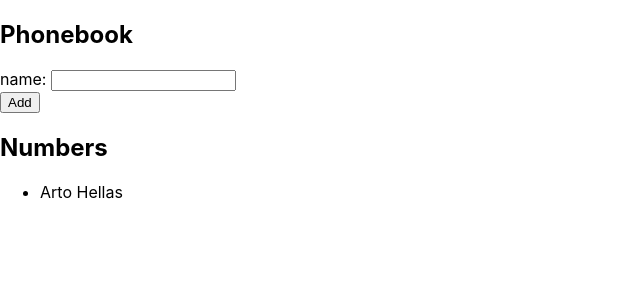
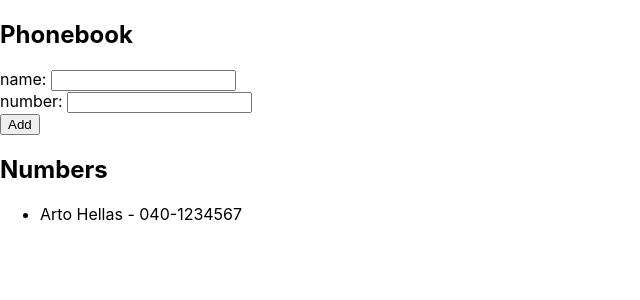
Before and after one commit to crrojas88/fullstack-open, a React (Create React App) app in the folder part2/the-phonebook/: page / in a window 1280 px wide. Shown: the top 300 px of the page, without its empty margins (0-640 px from the left). Built offline with nearby package versions, Linux system fonts and the light colour scheme.

Commit message:
Completed 2.8 - added newNumber state and expanded addContact

```diff
--- a/part2/the-phonebook/src/App.js
+++ b/part2/the-phonebook/src/App.js
@@ -2,38 +2,49 @@ import React, { useState } from 'react'
 
 const App = () => {
   const [ persons, setPersons ] = useState([
-    { name: 'Arto Hellas' }
+    { name: 'Arto Hellas', number: '040-1234567' }
   ])
   const [ newName, setNewName ] = useState('')
+  const [ newNumber, setNewNumber ] = useState('')
 
   const handleChange = (e) => {
-    setNewName(e.target.value)
+    const value = e.target.value
+
+    if(e.target.name === 'newName'){
+      setNewName(value)
+    } else {
+      setNewNumber(value)
+    }
   }
 
-  const addName = (e) => {
+  const addContact = (e) => {
     e.preventDefault()
 
     const nameObj = {
-      name: newName
+      name: newName,
+      number: newNumber
     }
 
     for (let i = 0; i < persons.length; i++) {
       if(!persons[i].name.includes(newName)) {
         setPersons(persons.concat(nameObj))
-        setNewName('')
       } else {
         alert(`${newName} already exists`)
-        setNewName('')
       }
     }
+    setNewName('')
+    setNewNumber('')
   }
 
   return (
     <div>
       <h2>Phonebook</h2>
-      <form onSubmit={addName}>
+      <form onSubmit={addContact}>
         <div>
-          name: <input value={newName} onChange={handleChange}/>
+          name: <input name='newName' value={newName} onChange={handleChange}/>
+        </div>
+        <div>
+          number: <input name='newNumber' value={newNumber} onChange={handleChange}/>
         </div>
         <div>
           <button type="submit">Add</button>
@@ -41,7 +52,7 @@ const App = () => {
       </form>
       <h2>Numbers</h2>
       <ul>
-          {persons.map(person => <li key={person.name}>{person.name}</li>)}
+          {persons.map(person => <li key={person.name}>{person.name} - {person.number}</li>)}
       </ul>
     </div>
   )
```
